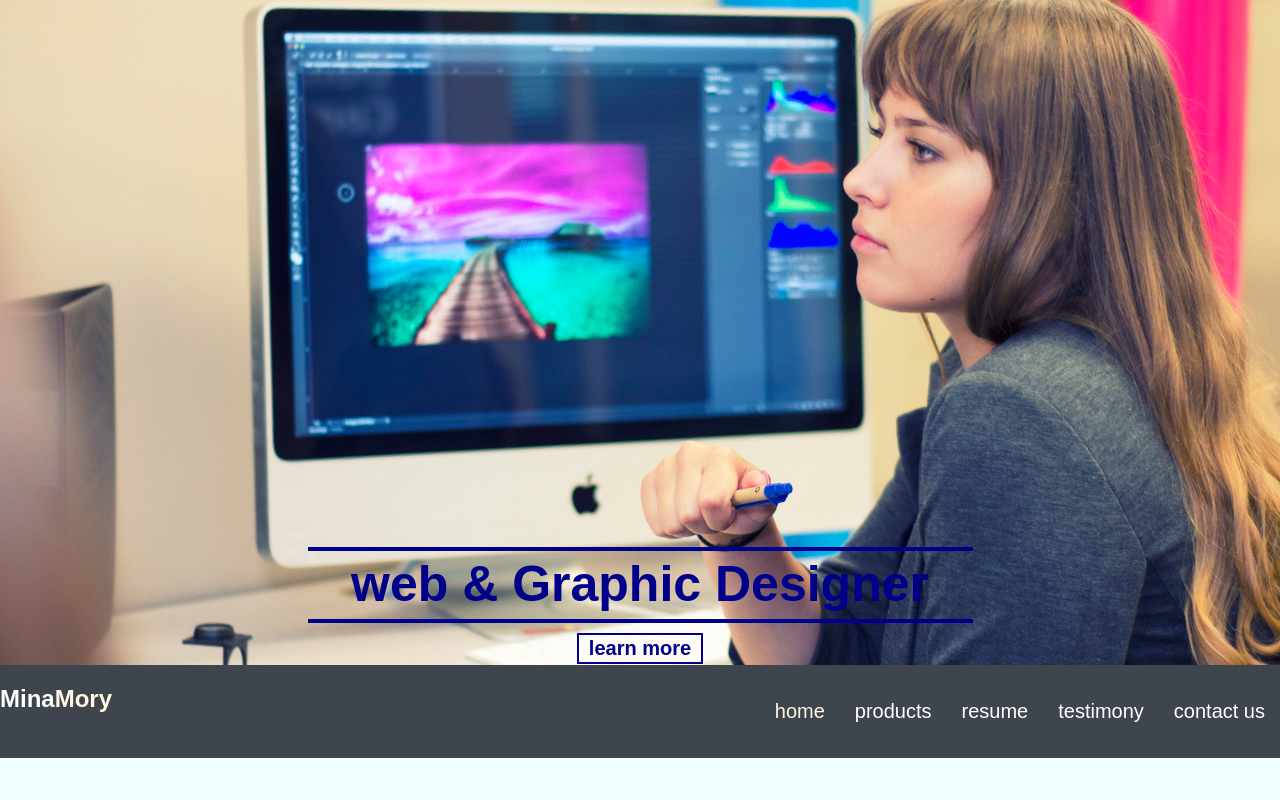
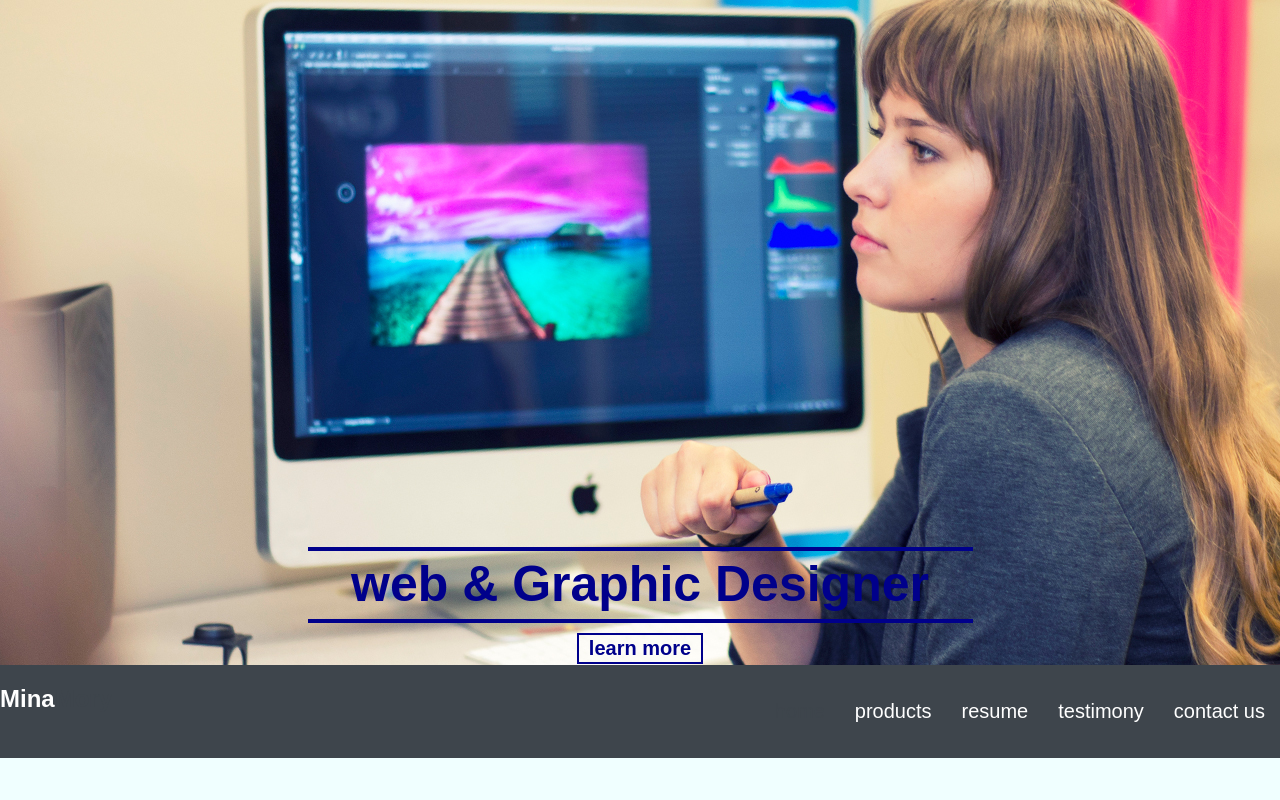
Before and after one commit to mariamory/firstsite, a plain HTML site: page index.html in a window 1280 px wide. Shown: the top 800 px of the page. Drawn offline with Linux system fonts and the light colour scheme.

Commit message:
Update style.css

```diff
--- a/css/style.css
+++ b/css/style.css
@@ -13,12 +13,12 @@ body {background-color:#888}
 .header .slider .intro button {background:none;margin-top:10px;font-size:20px;font-weight:bold;
                                border:2px solid darkblue ;padding:2px 10px;color:darkblue}
 .header .navbar {background-color:#3E454C;color:#fff;overflow:hidden}
-.header .navbar h2 span {color:#FFF6E5;text-transform:capitalize}
+.header .navbar h2 span {color:#3E454C;text-transform:capitalize}
 .header .navbar ul {padding-left:0;overflow:hidden;float:right;font-size:20px;list-style:none}
 .header .navbar ul li {float:left;padding:10px;margin:5px}
 .header .navbar ul li a {color:#fff;text-decoration:none}
 .header .navbar ul li.active a,
-.header .navbar ul li a:hover {color:#FFF6E5}
+.header .navbar ul li a:hover {color:#3E454C}
 /*End header*/
 /*start features*/
 .features {overflow:hidden;padding-top:40px;padding-bottom:50px;background-color:azure}
```
